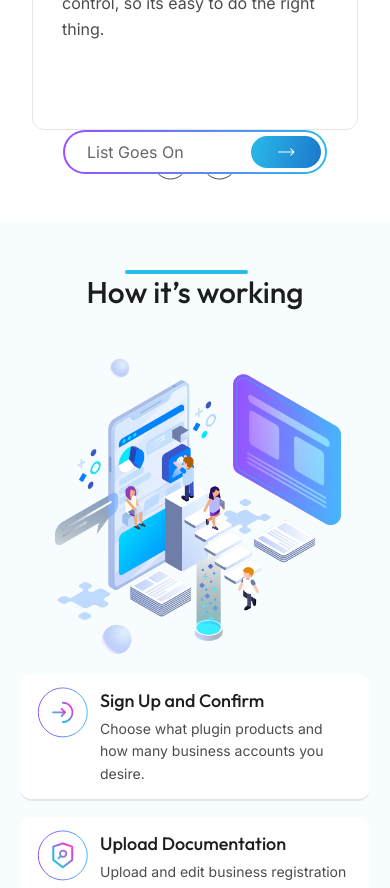
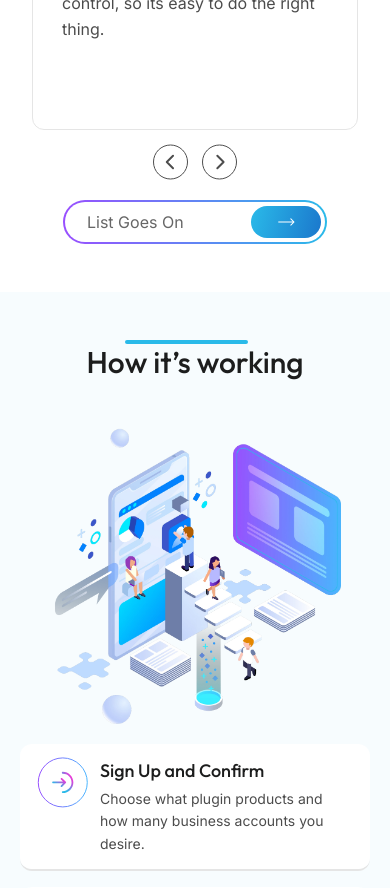
Before and after one commit to Johnyjangra/workup, a React (Create React App) app: page / in a window 390 px wide. Shown: the part 4720-5608 px from the top of the page. Built offline with nearby package versions, Linux system fonts and the light colour scheme.

Commit message:
pull from rebuild

```diff
--- a/src/components/home/ProblemSolving.jsx
+++ b/src/components/home/ProblemSolving.jsx
@@ -28,7 +28,7 @@ const ProblemSolving = () => {
         },
       },
       {
-        breakpoint: 992,
+        breakpoint: 1024,
         settings: {
           slidesToShow: 2,
           slidesToScroll: 2,
@@ -103,17 +103,12 @@ const ProblemSolving = () => {
               </div>
             </div>
           </div>
-            <form className="bg-white h-[44px] sm:h-[52px] w-full max-w-[264px] mx-auto rounded-[100px] ps-[22px] flex items-center justify-between  mb-0 lg:mt-[80px] xl:mt-[32px] input_border_gradient">
-              <input
-                required
-                className="w-full outline-none ff_inter 2xl:text-base text-sm font-normal leading-normal text-[#666666] placeholder:text-[#666666]"
-                type="text"
-                placeholder="List Goes On"
-              />
+            <div className="bg-white h-[44px] sm:h-[52px] w-full max-w-[264px] mx-auto rounded-[100px] ps-[22px] flex items-center justify-between  mb-0 mt-[70px] sm:mt-[50px] lg:mt-[80px] xl:mt-[32px] input_border_gradient">
+              <p className=" ff_inter 2xl:text-base text-sm font-normal leading-normal text-[#666666]">List Goes On</p>
               <button className="bg-gradientOne group h-[32px] sm:h-[36px] min-w-[70px] rounded-[100px] flex justify-center items-center sm:mx-2 mx-1">
                 <img className="group-hover:translate-x-[7px] transition duration-300" src={arrow} alt="arrow" />
               </button>
-            </form>
+            </div>
         </div>
       </div>
     </>
```
